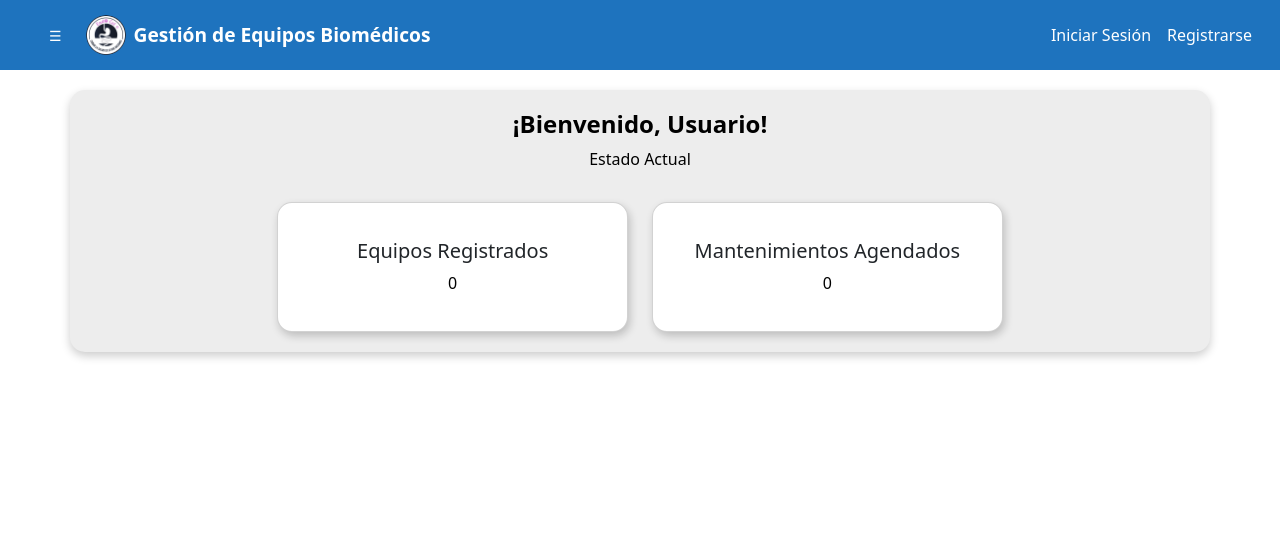
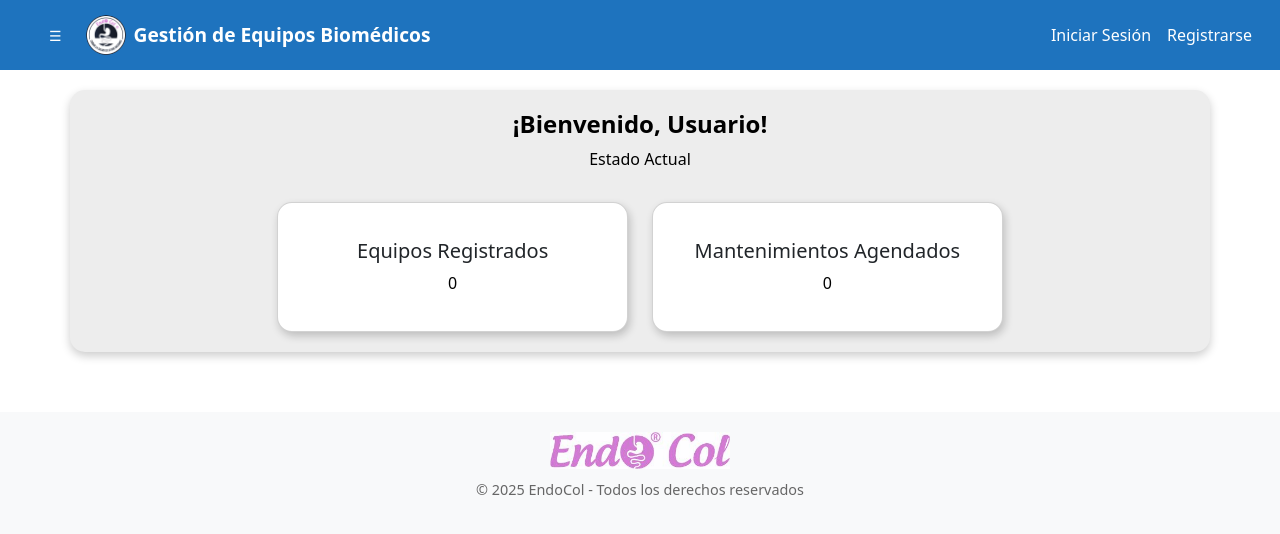
Before and after one commit to sofiap03/AplicativoWeb_Frontend, a React (Vite) app: page /dashboard in a window 1280 px wide. Shown: the top 534 px of the page. Built offline with nearby package versions, Linux system fonts and the light colour scheme; no server answers; sample sign-in values are in the browser's storage.

Commit message:
page updated

```diff
--- a/src/pages/Dashboard.jsx
+++ b/src/pages/Dashboard.jsx
@@ -1,6 +1,7 @@
 import React, { useState, useEffect } from "react";
 import { Card, Container, Row, Col } from "react-bootstrap";
 import axios from "axios";
+import logo2 from "../assets/logo2.jpg"; // Imagen local
 import "../styles/dashboard.css";
 
 const Dashboard = () => {
@@ -35,6 +36,7 @@ const Dashboard = () => {
   }, [token]);
 
   return (
+    <>
       <Container className="dashboard-container">
         <h1 className="text-center">¡Bienvenido, {usuario.nombre}!</h1>
         <p className="text-center">Estado Actual</p>
@@ -59,6 +61,24 @@ const Dashboard = () => {
           </Col>
         </Row>
       </Container>
+
+      {/* Footer con imagen pequeña */}
+      <footer style={{
+        marginTop: "60px",
+        padding: "20px 0",
+        backgroundColor: "#f8f9fa",
+        textAlign: "center"
+      }}>
+        <img
+          src={logo2}
+          alt="Logo Endocol"
+          style={{ width: "180px", height: "auto", opacity: 0.85 }}
+        />
+        <p style={{ fontSize: "0.9rem", color: "#666", marginTop: "10px" }}>
+          © 2025 EndoCol - Todos los derechos reservados
+        </p>
+      </footer>
+    </>
   );
 };
 
```
Lines whose indentation alone changed are shown as unchanged.
